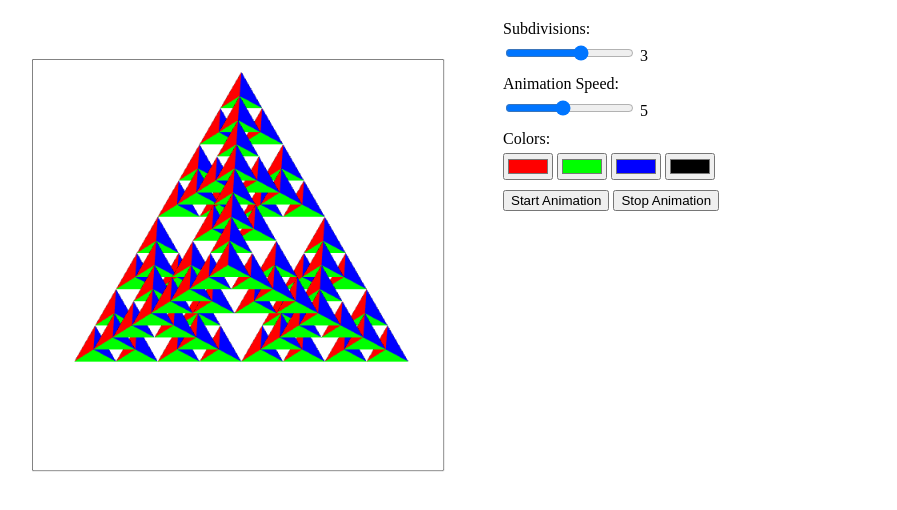
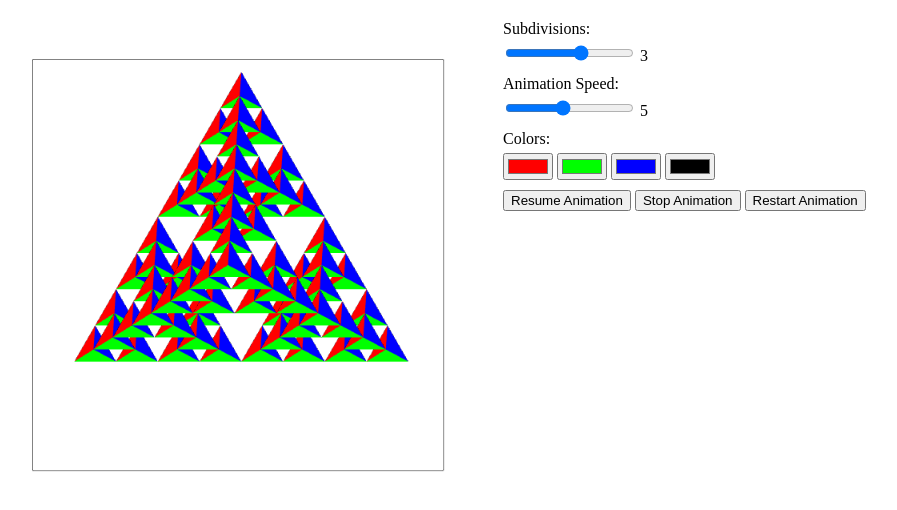
Before and after one commit to koayck/CPC354-3D-Gasket-TV-Ident, a plain HTML site: page index.html in a window 1280 px wide. Both pictures are taken after a click on the button "Start Animation". Shown: the whole page, without its empty margins (27-924 px from the left). Drawn offline with Linux system fonts and the light colour scheme; animation ran at ten frames a second.

Commit message:
feat add restart button, resume from stop function

```diff
--- a/gasket4.js
+++ b/gasket4.js
@@ -98,10 +98,7 @@ function initializeControls() {
     .addEventListener("click", function () {
       console.log("Starting animation");
       isAnimating = true;
-      animationPhase = 0;
-      rotationAngle = 0;
-      scaleValue = 1.0;
-      translation = vec3(0.0, 0.0, 0.0);
+      document.getElementById("startAnimation").textContent = "Resume Animation";
     });
 
   document
@@ -109,6 +106,17 @@ function initializeControls() {
     .addEventListener("click", function () {
       console.log("Stopping animation");
       isAnimating = false;
+    });
+
+  document
+    .getElementById("restartAnimation")
+    .addEventListener("click", function () {
+      console.log("Restarting animation");
+      isAnimating = true;
+      animationPhase = 0;
+      rotationAngle = 0;
+      scaleValue = 1.0;
+      translation = vec3(0.0, 0.0, 0.0);
     });
 }
 
--- a/index.html
+++ b/index.html
@@ -83,6 +83,7 @@
       <div class="control-group">
         <button id="startAnimation">Start Animation</button>
         <button id="stopAnimation">Stop Animation</button>
+        <button id="restartAnimation">Restart Animation</button>
       </div>
     </div>
   </body>
```
